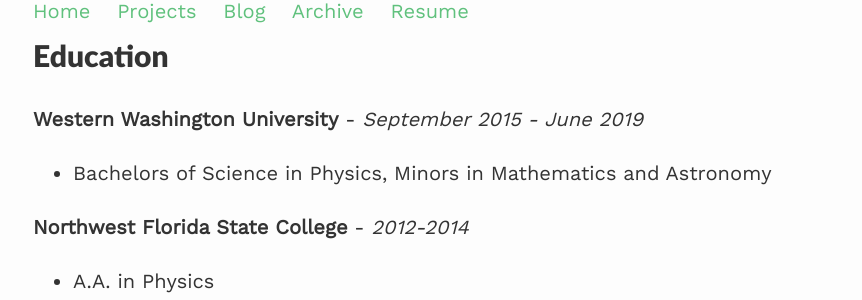
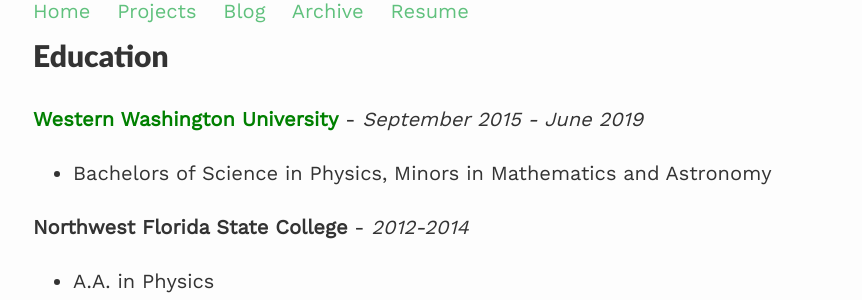
Before and after one commit to josh-u-a/gradfolio, a Jekyll site: the page built from _pages/resume.md, in a window 1280 px wide. Shown: the part 144-444 px from the top of the page, without its empty margins (207-1069 px from the left). Built offline with Jekyll 4.4.1, drawn with Linux system fonts in a browser that asks for light colours; nearby versions of some CDN libraries.

Commit message:
Update resume.md

```diff
--- a/_pages/resume.md
+++ b/_pages/resume.md
@@ -6,7 +6,7 @@
 ---
 
 # Education
-**Western Washington University** - *September 2015 - June 2019*
+<span style="color:green">**Western Washington University**</span> - *September 2015 - June 2019*
 - Bachelors of Science in Physics, Minors in Mathematics and Astronomy
 
 **Northwest Florida State College** - *2012-2014*
```
